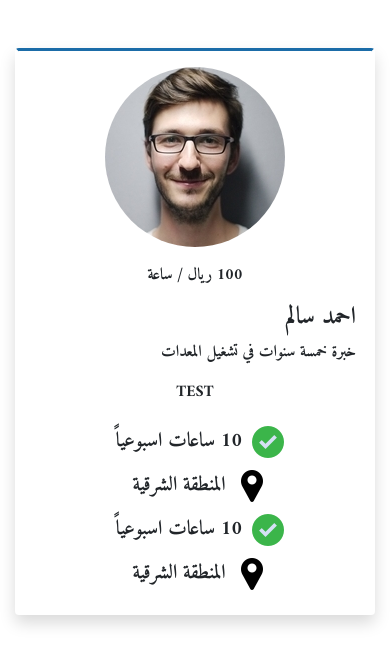
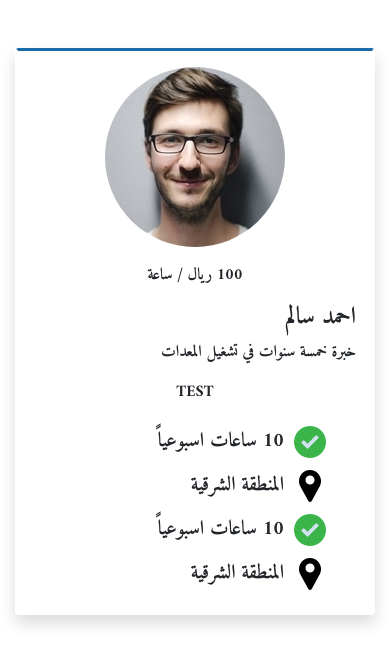
Before and after one commit to braintalked/contractors, a plain HTML site: page Profiles/arprofile1.html in a window 390 px wide. Shown: the top 652 px of the page. Drawn offline with nearby package versions, Linux system fonts and the light colour scheme.

Commit message:
Update arprofile1.html

```diff
--- a/Profiles/arprofile1.html
+++ b/Profiles/arprofile1.html
@@ -20,7 +20,7 @@
       .flex-container {
             display: flex;
             flex-direction: column;
-            text-align: center;
+            margin-right: 30px;
           }
     }
     @media (min-width: 993px) {
```
